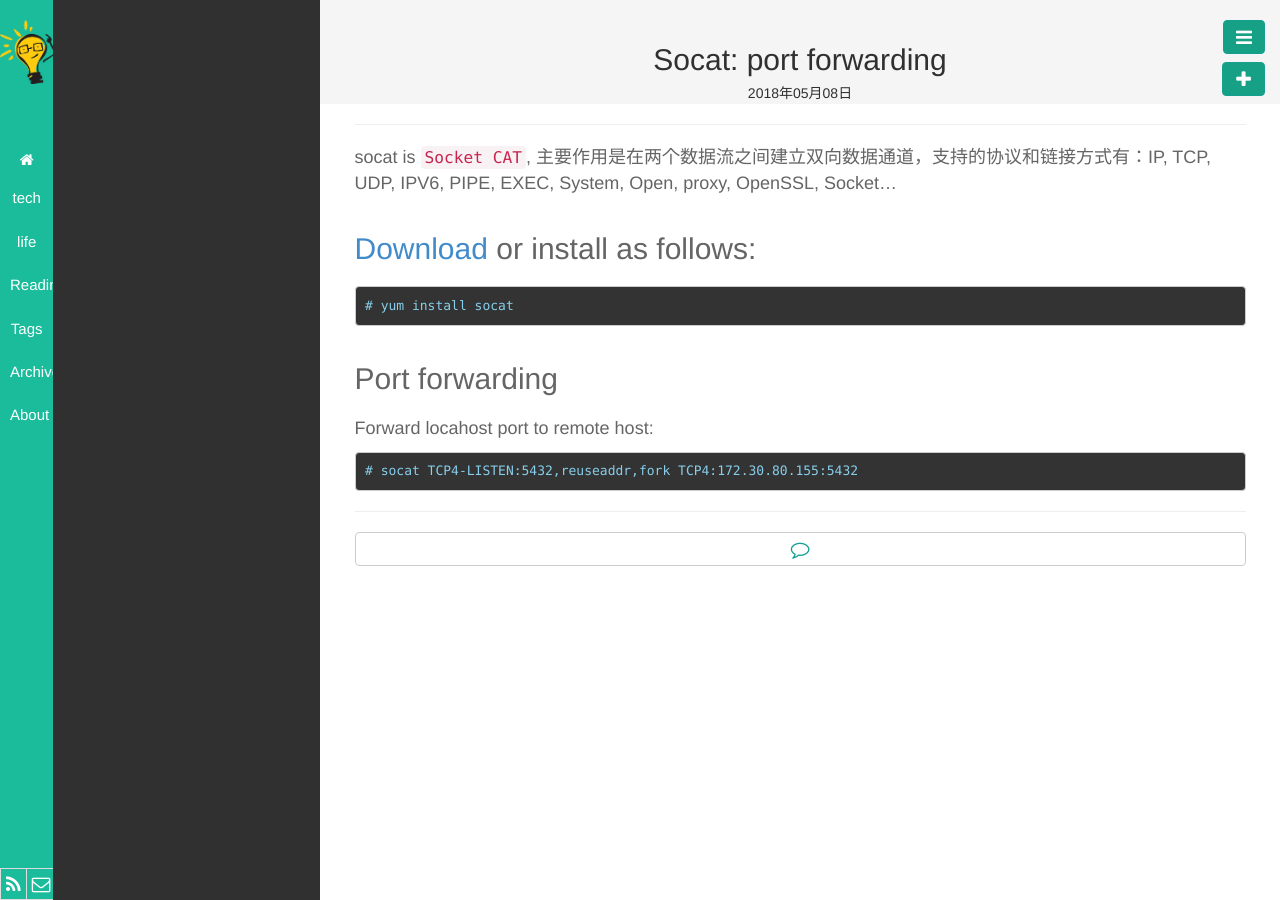
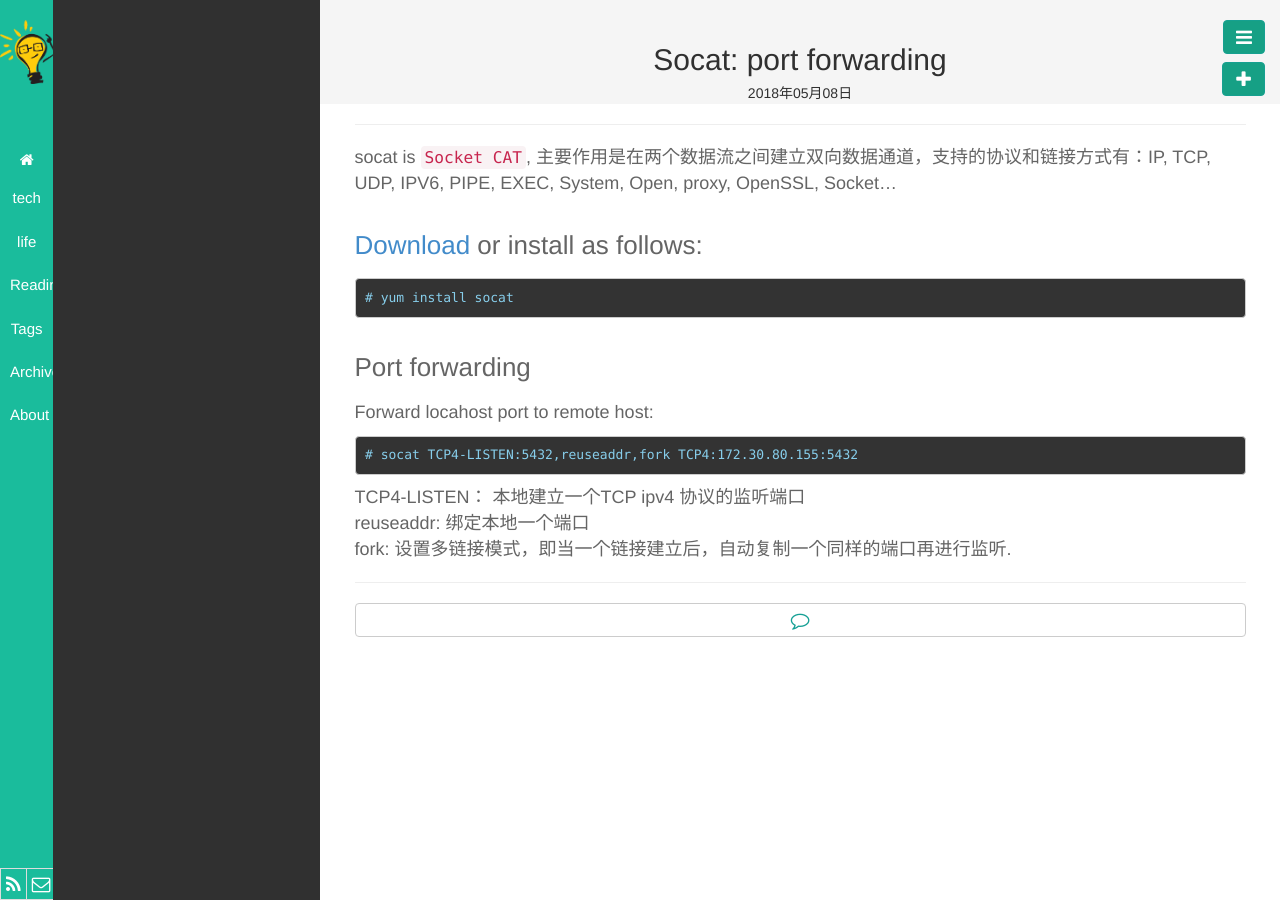
Before and after one commit to wenchma/wenchma.github.io, a Jekyll site: the page built from _posts/2018-05-08-socat-port-forwarding.md, in a window 1280 px wide. Built offline with Jekyll 4.4.1, drawn with Linux system fonts in a browser that asks for light colours.

Commit message:
Update socat doc

````diff
--- a/_posts/2018-05-08-socat-port-forwarding.md
+++ b/_posts/2018-05-08-socat-port-forwarding.md
@@ -8,17 +8,21 @@ date: 2018-05-08 09:43:43
 
 socat is `Socket CAT`, 主要作用是在两个数据流之间建立双向数据通道，支持的协议和链接方式有：IP, TCP, UDP, IPV6, PIPE, EXEC, System, Open, proxy, OpenSSL, Socket...
 
-## [Download](http://www.dest-unreach.org/socat/download/) or install as follows:
+### [Download](http://www.dest-unreach.org/socat/download/) or install as follows:
 
 ```
 # yum install socat
 
 ```
 
-## Port forwarding
+### Port forwarding
 
 Forward locahost port to remote host:
 
 ```
 # socat TCP4-LISTEN:5432,reuseaddr,fork TCP4:172.30.80.155:5432
 ```
+
+TCP4-LISTEN： 本地建立一个TCP ipv4 协议的监听端口
+reuseaddr: 绑定本地一个端口
+fork: 设置多链接模式，即当一个链接建立后，自动复制一个同样的端口再进行监听.
````
